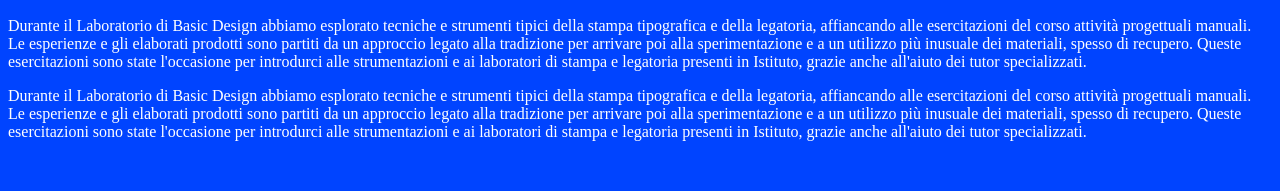
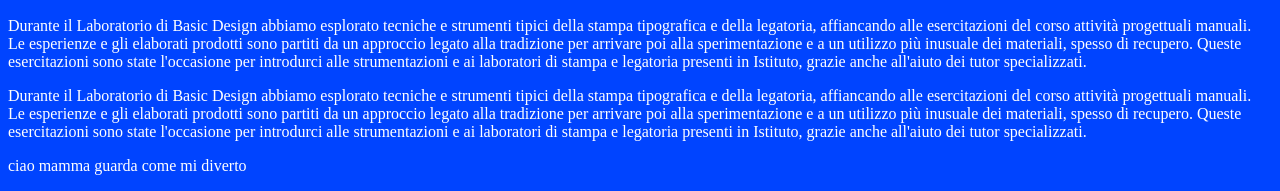
Before and after one commit to AllegraCaricato/webdesignsito, a plain HTML site: page index.html in a window 1280 px wide. Shown: the part 2260-2451 px from the top of the page. Before the commit the page ends 2417 px from the top, so only its background shows below. Drawn offline with Linux system fonts and the light colour scheme.

Commit message:
aggiunto paragrafo

```diff
--- a/index.html
+++ b/index.html
@@ -93,7 +93,11 @@
 
             <p>Durante il Laboratorio di Basic Design abbiamo esplorato tecniche e strumenti tipici della stampa tipografica e della legatoria, affiancando alle esercitazioni del corso attività progettuali manuali. Le esperienze e gli elaborati prodotti sono partiti da un approccio legato alla tradizione per arrivare poi alla sperimentazione e a un utilizzo più inusuale dei materiali, spesso di recupero. Queste esercitazioni sono state l'occasione per introdurci  alle strumentazioni e ai laboratori di stampa e legatoria presenti in Istituto, grazie anche all'aiuto dei tutor specializzati.
 
+                <p>ciao mamma guarda come mi diverto</p>
+
             </p>
+
+
 
 
 
```
